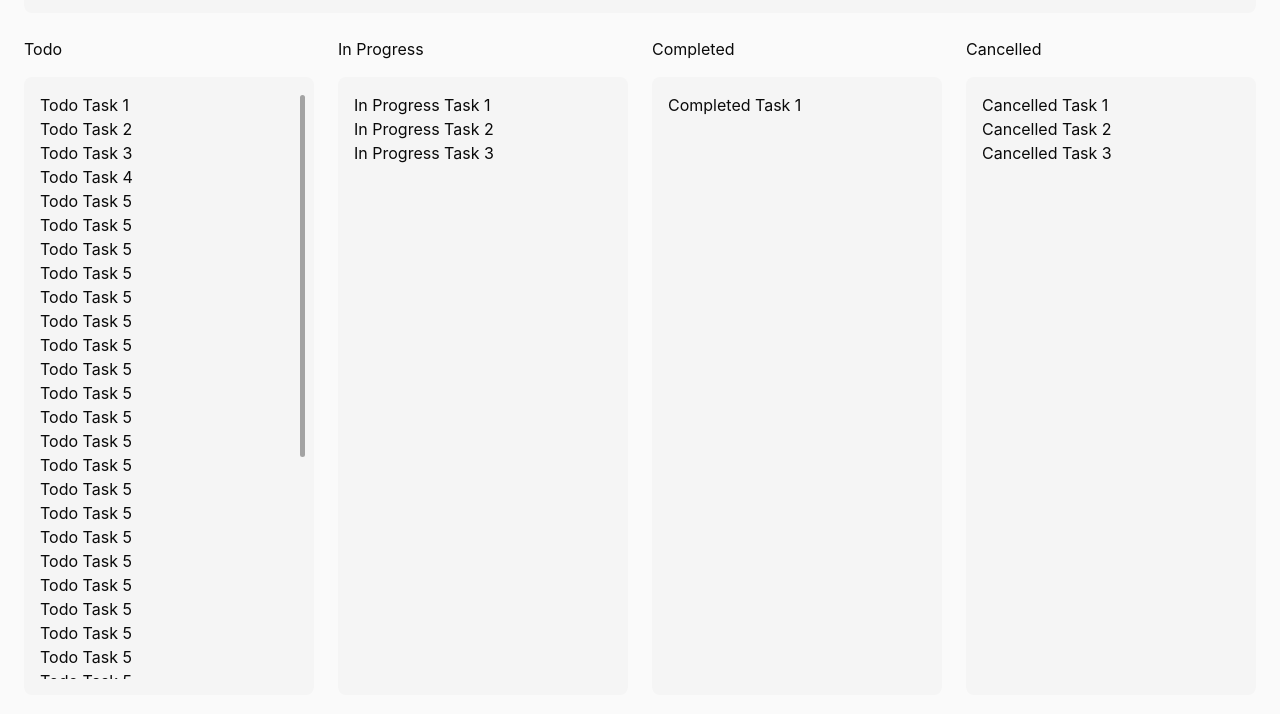
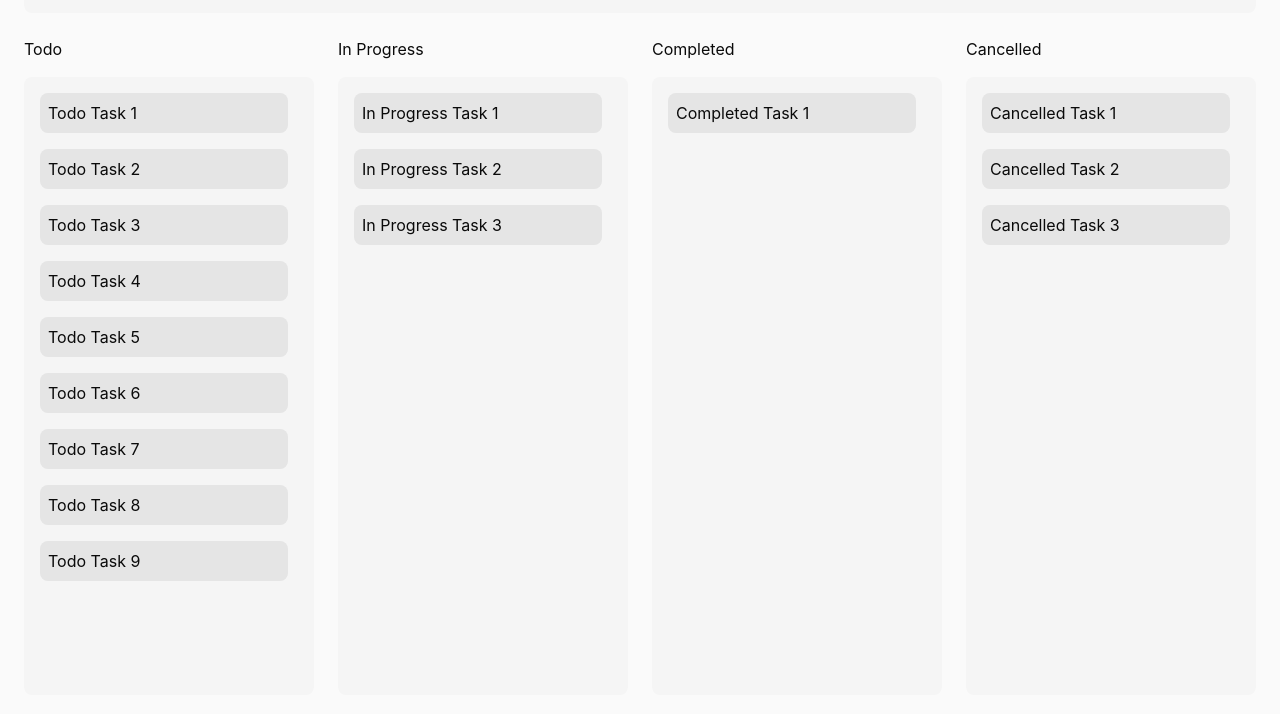
Before and after one commit to zeet-codes/taskify-todo-app, a website built with Vite: page index.html in a window 1280 px wide. Shown: the part 81-795 px from the top of the page. Built offline with nearby package versions, Linux system fonts and the light colour scheme.

Commit message:
Refactor index.html to replace multiple instances of "Todo Task 5" with new tasks and update style.scss to enhance task box styling with padding, background color, and margin adjustments.

```diff
--- a/index.html
+++ b/index.html
@@ -78,40 +78,10 @@
                                 <div class="task-box">Todo Task 3</div>
                                 <div class="task-box">Todo Task 4</div>
                                 <div class="task-box">Todo Task 5</div>
-                                <div class="task-box">Todo Task 5</div>
-                                <div class="task-box">Todo Task 5</div>
-                                <div class="task-box">Todo Task 5</div>
-                                <div class="task-box">Todo Task 5</div>
-                                <div class="task-box">Todo Task 5</div>
-                                <div class="task-box">Todo Task 5</div>
-                                <div class="task-box">Todo Task 5</div>
-                                <div class="task-box">Todo Task 5</div>
-                                <div class="task-box">Todo Task 5</div>
-                                <div class="task-box">Todo Task 5</div>
-                                <div class="task-box">Todo Task 5</div>
-                                <div class="task-box">Todo Task 5</div>
-                                <div class="task-box">Todo Task 5</div>
-                                <div class="task-box">Todo Task 5</div>
-                                <div class="task-box">Todo Task 5</div>
-                                <div class="task-box">Todo Task 5</div>
-                                <div class="task-box">Todo Task 5</div>
-                                <div class="task-box">Todo Task 5</div>
-                                <div class="task-box">Todo Task 5</div>
-                                <div class="task-box">Todo Task 5</div>
-                                <div class="task-box">Todo Task 5</div>
-                                <div class="task-box">Todo Task 5</div>
-                                <div class="task-box">Todo Task 5</div>
-                                <div class="task-box">Todo Task 5</div>
-                                <div class="task-box">Todo Task 5</div>
-                                <div class="task-box">Todo Task 5</div>
-                                <div class="task-box">Todo Task 5</div>
-                                <div class="task-box">Todo Task 5</div>
-                                <div class="task-box">Todo Task 5</div>
-                                <div class="task-box">Todo Task 5</div>
-                                <div class="task-box">Todo Task 5</div>
-                                <div class="task-box">Todo Task 5</div>
-                                <div class="task-box">Todo Task 5</div>
-                                <div class="task-box">Todo Task 5</div>
+                                <div class="task-box">Todo Task 6</div>
+                                <div class="task-box">Todo Task 7</div>
+                                <div class="task-box">Todo Task 8</div>
+                                <div class="task-box">Todo Task 9</div>
                             </div>
                         </div>
                     </div>
--- a/src/styles/style.scss
+++ b/src/styles/style.scss
@@ -86,6 +86,17 @@ body {
                     display: none;
                 }
             }
+
+            .task-box {
+                padding: var(--space-2);
+                background: var(--color-neutral-800);
+                border-radius: var(--radius-lg);
+                margin-right: 10px;
+
+                &:not(:last-child) {
+                    margin-bottom: var(--space-4);
+                }
+            }
         }
     }
 }
```
